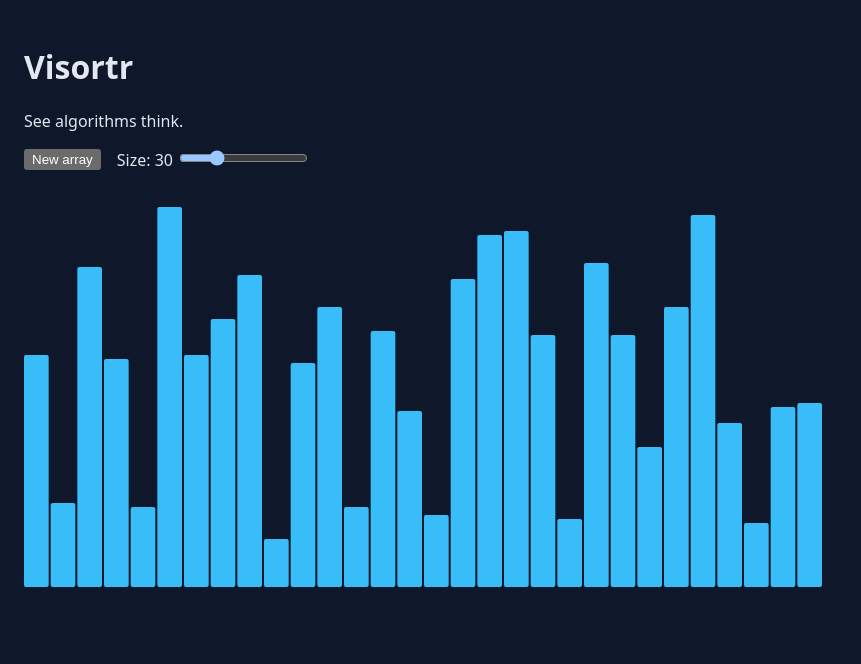
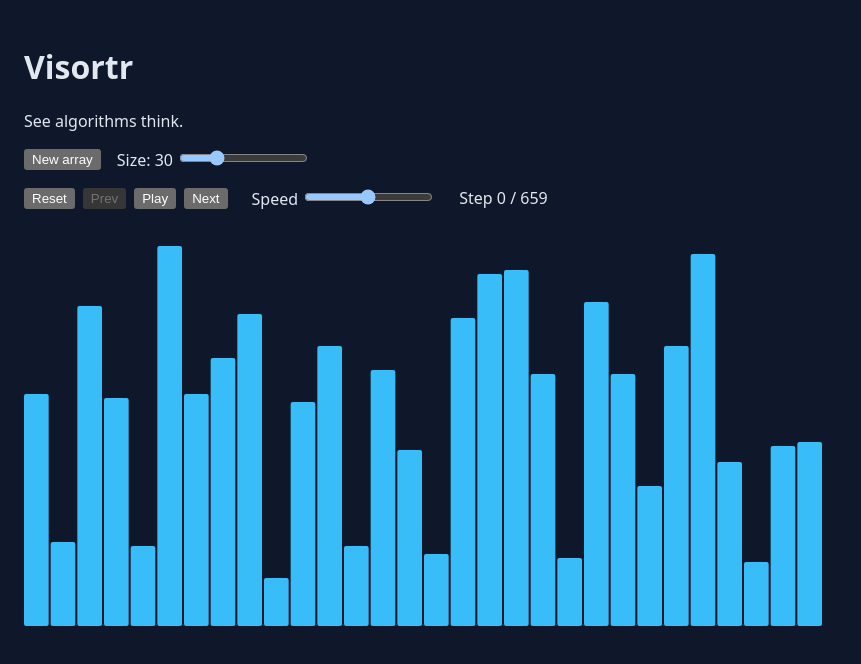
Before and after one commit to masone3/visortr, a React (Vite) app: page / in a window 1280 px wide. Shown: the top 664 px of the page, without its empty margins (0-861 px from the left). Built offline with nearby package versions, Linux system fonts and the light colour scheme.

Commit message:
feat: integrate bubble sort and playback engine into app

```diff
--- a/src/App.jsx
+++ b/src/App.jsx
@@ -1,5 +1,8 @@
-import { useState } from "react";
+import { useMemo, useState } from "react";
 import BarChart from "./components/BarChart";
+import Controls from "./components/Controls";
+import { usePlayback } from "./hooks/usePlayback";
+import { bubbleSort } from "./algorithms/bubbleSort";
 import { generateRandomArray } from "./utils/array";
 
 const DEFAULT_SIZE = 30;
@@ -7,6 +10,9 @@ const DEFAULT_SIZE = 30;
 export default function App() {
   const [size, setSize] = useState(DEFAULT_SIZE);
   const [values, setValues] = useState(() => generateRandomArray(DEFAULT_SIZE));
+
+  const steps = useMemo(() => bubbleSort(values), [values]);
+  const playback = usePlayback(steps);
 
   function handleSizeChange(event) {
     const newSize = Number(event.target.value);
@@ -23,7 +29,7 @@ export default function App() {
       <h1>Visortr</h1>
       <p>See algorithms think.</p>
 
-      <div style={{ display: "flex", gap: 16, alignItems: "center", marginBottom: 16 }}>
+      <div style={{ display: "flex", gap: 16, alignItems: "center" }}>
         <button onClick={handleNewArray}>New array</button>
         <label>
           Size: {size}{" "}
@@ -37,7 +43,25 @@ export default function App() {
         </label>
       </div>
 
-      <BarChart values={values} />
+      <Controls
+        isPlaying={playback.isPlaying}
+        index={playback.index}
+        last={playback.last}
+        speed={playback.speed}
+        onPlay={playback.play}
+        onPause={playback.pause}
+        onNext={playback.next}
+        onPrev={playback.prev}
+        onReset={playback.reset}
+        onSpeedChange={playback.setSpeed}
+      />
+
+      <BarChart
+        values={playback.step.array}
+        comparing={playback.step.comparing}
+        swapping={playback.step.swapping}
+        sorted={playback.step.sorted}
+      />
     </main>
   );
 }
```
